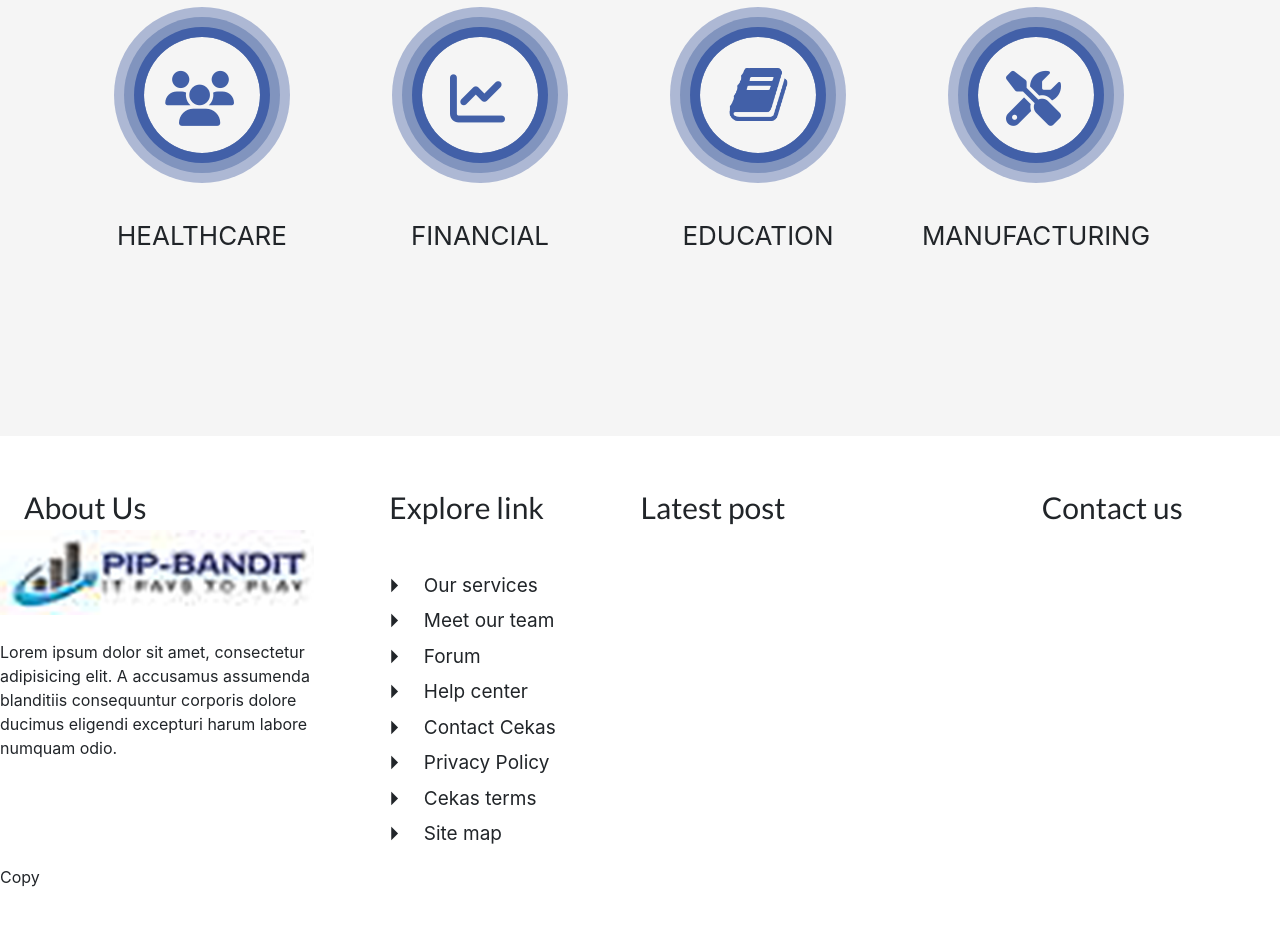
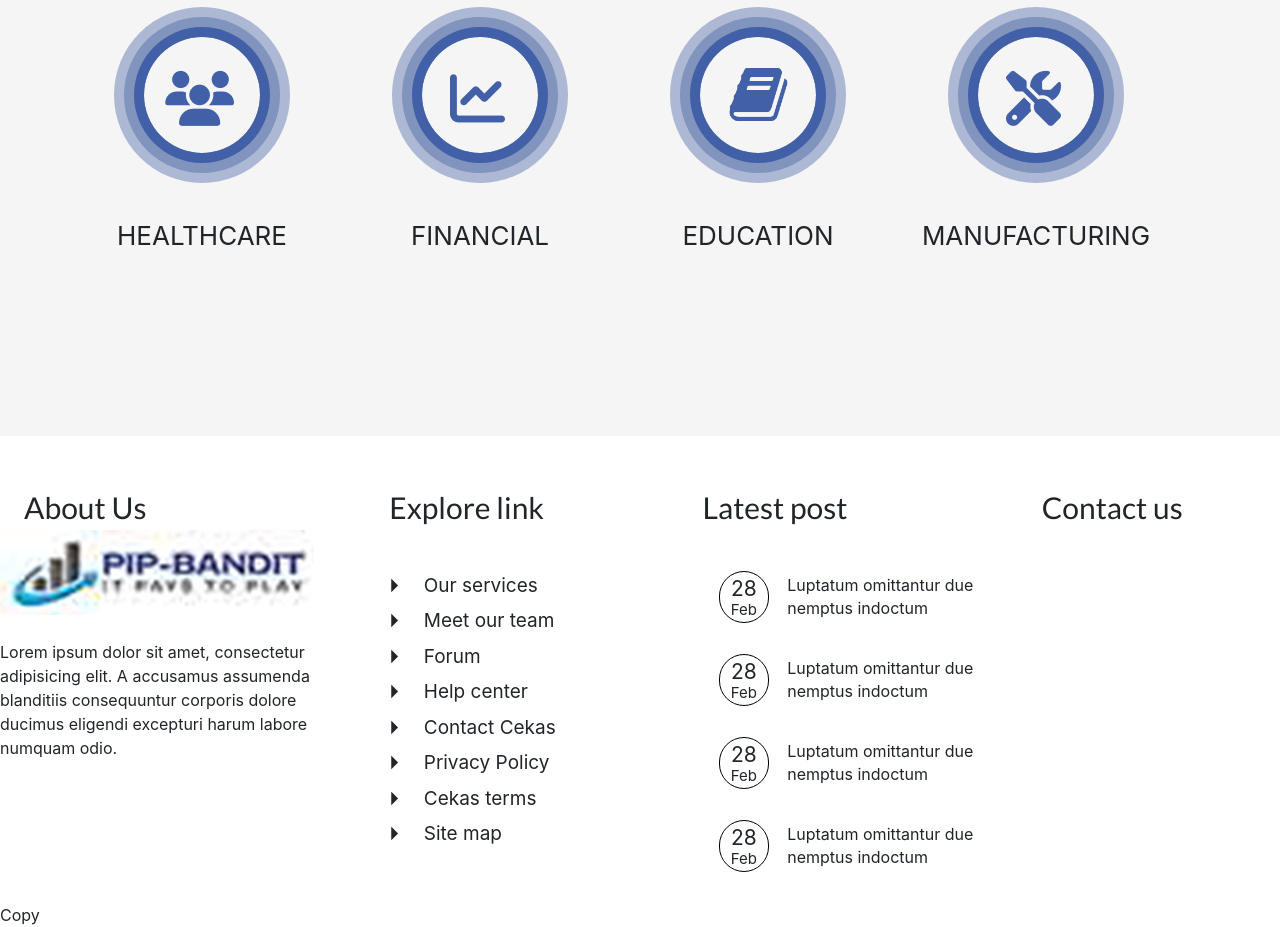
Before and after one commit to PawelSzy/clean-traning, a website: page index.html in a window 1280 px wide. Shown: the part 2200-3127 px from the top of the page. Before the commit the page ends 3089 px from the top, so only its background shows below. Drawn offline with nearby package versions, Linux system fonts and the light colour scheme; some icons are missing.

Commit message:
Latest post styling

```diff
--- a/index.html
+++ b/index.html
@@ -189,6 +189,41 @@
 
             <div class="footer__column footer__latest-post">
                 <div class="footer__column__header footer__column__header--latest-post">Latest post</div>
+                <div class="latest-post">
+                    <ul>
+                        <li class="latest-post__post">
+                            <div class="latest-post__post__date">
+                                <div class="latest-post__post__date__day">28</div>
+                                <div class="latest-post__post__date__month">Feb</div>
+                            </div>
+                            <div class="latest-post__post__text">Luptatum omittantur due nemptus indoctum</div>
+                        </li>
+
+                        <li class="latest-post__post">
+                            <div class="latest-post__post__date">
+                                <div class="latest-post__post__date__day">28</div>
+                                <div class="latest-post__post__date__month">Feb</div>
+                            </div>
+                            <div class="latest-post__post__text">Luptatum omittantur due nemptus indoctum</div>
+                        </li>
+
+                        <li class="latest-post__post">
+                            <div class="latest-post__post__date">
+                                <div class="latest-post__post__date__day">28</div>
+                                <div class="latest-post__post__date__month">Feb</div>
+                            </div>
+                            <div class="latest-post__post__text">Luptatum omittantur due nemptus indoctum</div>
+                        </li>
+
+                        <li class="latest-post__post">
+                            <div class="latest-post__post__date">
+                                <div class="latest-post__post__date__day">28</div>
+                                <div class="latest-post__post__date__month">Feb</div>
+                            </div>
+                            <div class="latest-post__post__text">Luptatum omittantur due nemptus indoctum</div>
+                        </li>
+                    </ul>
+                </div>
             </div>
 
             <div class="footer__column footer__contact-us">
--- a/sass/_footer.scss
+++ b/sass/_footer.scss
@@ -14,7 +14,7 @@
         margin-bottom: 42px;
       }
       &--latest-post {
-        text-indent: -38px;
+        margin-bottom: 41px;
       }
     }
   }
@@ -58,3 +58,31 @@
     }
   }
 }
+
+.latest-post {
+  &__post {
+    list-style: none;
+    display: flex;
+    flex-direction: row;
+    margin-bottom: 31px;
+    &__date {
+      border: 1px solid #000000;
+      border-radius: 73px;
+      width: 72px;
+      height: 52px;
+      text-align: center;
+      font-size: 21px;
+      line-height: 28px;
+      padding-top: 3px;
+      &__month {
+        font-size: 15px;
+        line-height: 14px;
+      }
+    }
+    &__text {
+      margin-left: 18px;
+      align-self: center;
+      line-height: 23px;
+    }
+  }
+}
```
Also changed, not shown: css/main.css, 1 other file.
